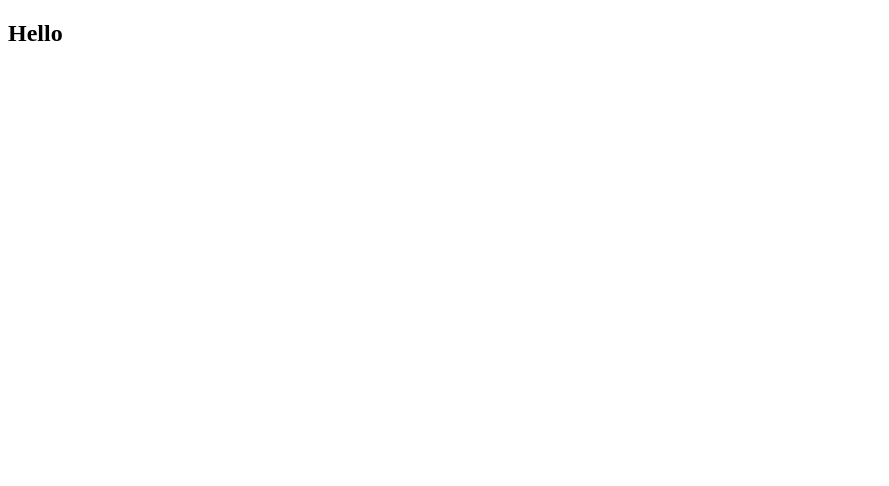
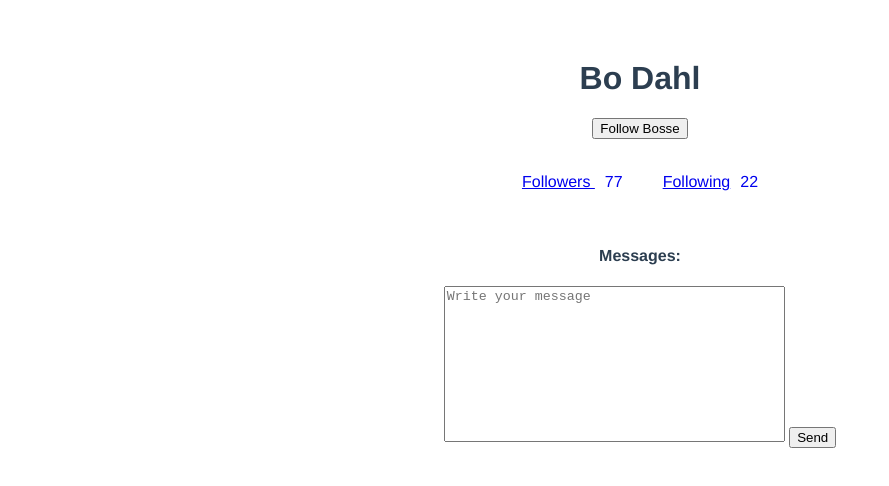
Before and after one commit to JayEnrique7/followit, a Vue app in the folder frontend/: page /profile in a window 1280 px wide. Shown: the top 486 px of the page, without its empty margins (0-889 px from the left). Built offline with nearby package versions, Linux system fonts and the light colour scheme.

Commit message:
new profile

```diff
--- a/frontend/src/App.vue
+++ b/frontend/src/App.vue
@@ -12,5 +12,13 @@ export default {
 </script>
 
 <style>
-
+#app {
+  font-family: Avenir, Helvetica, Arial, sans-serif;
+  -webkit-font-smoothing: antialiased;
+  -moz-osx-font-smoothing: grayscale;
+  text-align: center;
+  color: #2c3e50;
+  margin-top: 60px;
+}
+@import './assets/styles/buttonStyles.css';
 </style>
--- /dev/null
+++ b/frontend/src/assets/styles/buttonStyles.css
@@ -0,0 +1,27 @@
+@import url('http://twitter.github.com/bootstrap/assets/css/bootstrap.css');
+
+.button {
+  background-color: #4267B2;
+  border: none;
+  color: white;
+  padding: 15px;
+  text-align: center;
+  text-decoration: none;
+  display: inline-block;
+  font-size: 16px;
+  margin: 4px 2px;
+}
+
+.button1 {
+    border-radius: 5px;
+}
+
+.descriptionarea {
+   position: relative;
+    display: inline-block;
+}
+
+.descriptionarea span.buttonfortxtarea{
+    display: block;
+    text-align: right;
+}
--- a/frontend/src/components/View/Login.vue
+++ b/frontend/src/components/View/Login.vue
@@ -1,37 +1,9 @@
 <template>
   <div>
-    <input type="text" v-model="username" placeholder="Username">
+    <input type="text" v-model="username" placeholder="Username" size="42">
     <br><br>
-    <input type="password" v-model="password" placeholder="password">
+    <input type="password" v-model="password" placeholder="Password" size="42">
     <br>
-    <router-link to="/Profile" tag="button">Log in</router-link>
+    <router-link to="/profile" tag="button">Log in</router-link>
   </div>
 </template>
-
-<script>
-/*export default {
-  name: 'HelloWorld',
-  data: function() {
-    return {
-      messages: [],
-      newMessage: ''
-    }
-  },
-  methods: {
-    loadMessagesFromBackend: function() {
-      fetch('http://ec2-13-53-45-17.eu-north-1.compute.amazonaws.com:8080/messages')
-      .then(response => response.json())
-      .then(data => this.messages = data)
-    },
-    postToBackend: function() {
-      fetch('http://ec2-13-53-45-17.eu-north-1.compute.amazonaws.com:8080/message?message='+this.newMessage, {method: 'POST'})
-      .then(response => response.json())
-      .then(data => console.log(data))
-      this.newMessage = '';
-    }
-  }
-}*/
-</script>
-
-/*<style scoped>
-</style>*/
--- a/frontend/src/components/View/Profile.vue
+++ b/frontend/src/components/View/Profile.vue
@@ -1,5 +1,61 @@
 <template>
-  <div>
-    <h2>Hello</h2>
-  </div>
+    <div>
+        <h1>Bo Dahl</h1>
+        <button @click="postToBackend()" class="button button1">Follow Bosse</button>
+        <br>
+        <br>
+        <p>
+            <router-link to="/">
+                Followers <span class="tab1">77</span>
+            </router-link>
+            <span class="tab2">
+                <router-link to="/">
+                    Following<span class="tab1">22</span>
+                </router-link>
+            </span>
+        </p>
+        <br>
+        <div class="descriptionarea">
+            <span><h4>Messages:</h4></span>
+                <textarea type="text" v-model="newMessage" placeholder="Write your message" rows="10" cols="40"/>
+                <span class="buttonfortxtarea">
+                    <button @click="postToBackend()" class="button button1">Send</button>
+                </span>
+        </div>
+    </div>
 </template>
+
+<script>
+export default {
+  name: 'profile',
+  data: function() {
+    return {
+      messages: [],
+      newMessage: ''
+    }
+  },
+  methods: {
+    postToBackend: function() {
+      fetch('http://ec2-13-53-45-17.eu-north-1.compute.amazonaws.com:8080/message?message='+this.newMessage, {method: 'POST'})
+      .then(response => response.json())
+      .then(data => console.log(data))
+      this.newMessage = '';
+    }
+  }
+}
+</script>
+
+<style scoped>
+.tab2 {
+    display:inline-block;
+    margin-left: 40px;
+}
+
+.tab1 {
+    display:inline-block;
+    margin-left: 10px;
+}
+textarea {
+resize: none;
+}
+</style>
```
Also changed, not shown: frontend/src/main.js (+4 -4 lines), frontend/src/assets/logo.png (deleted).
